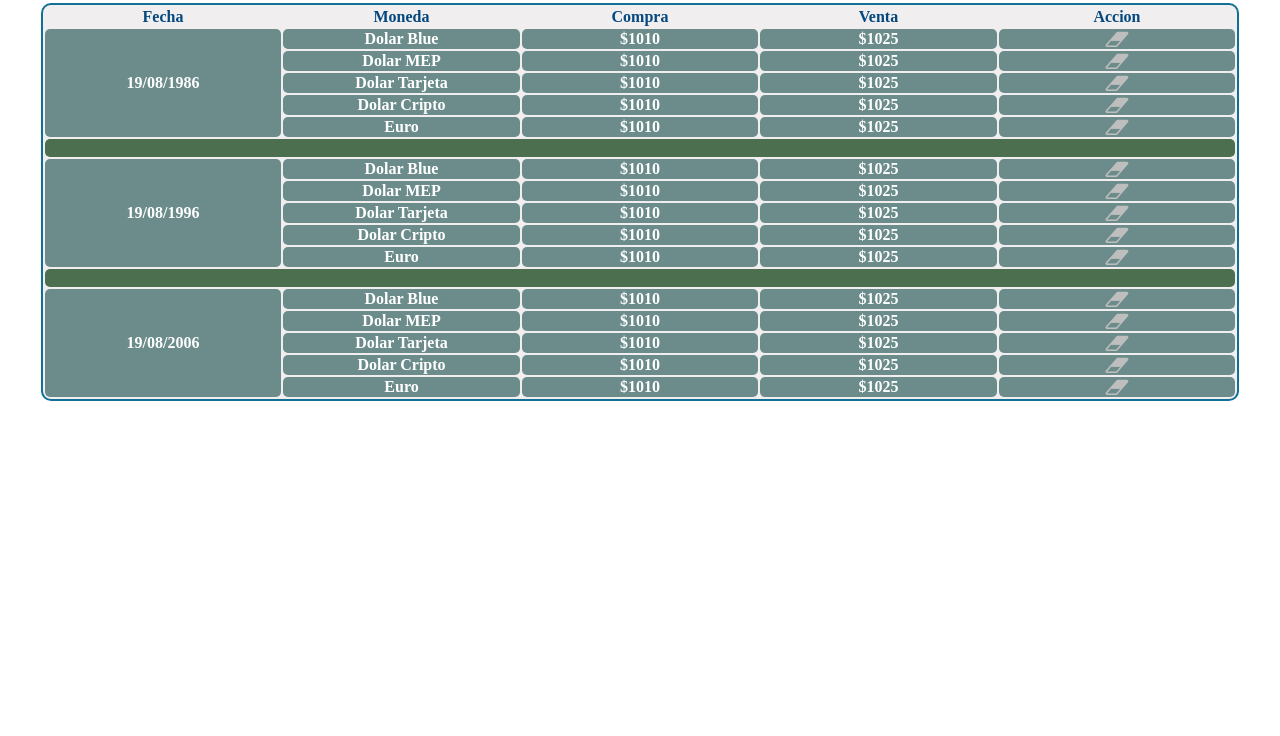
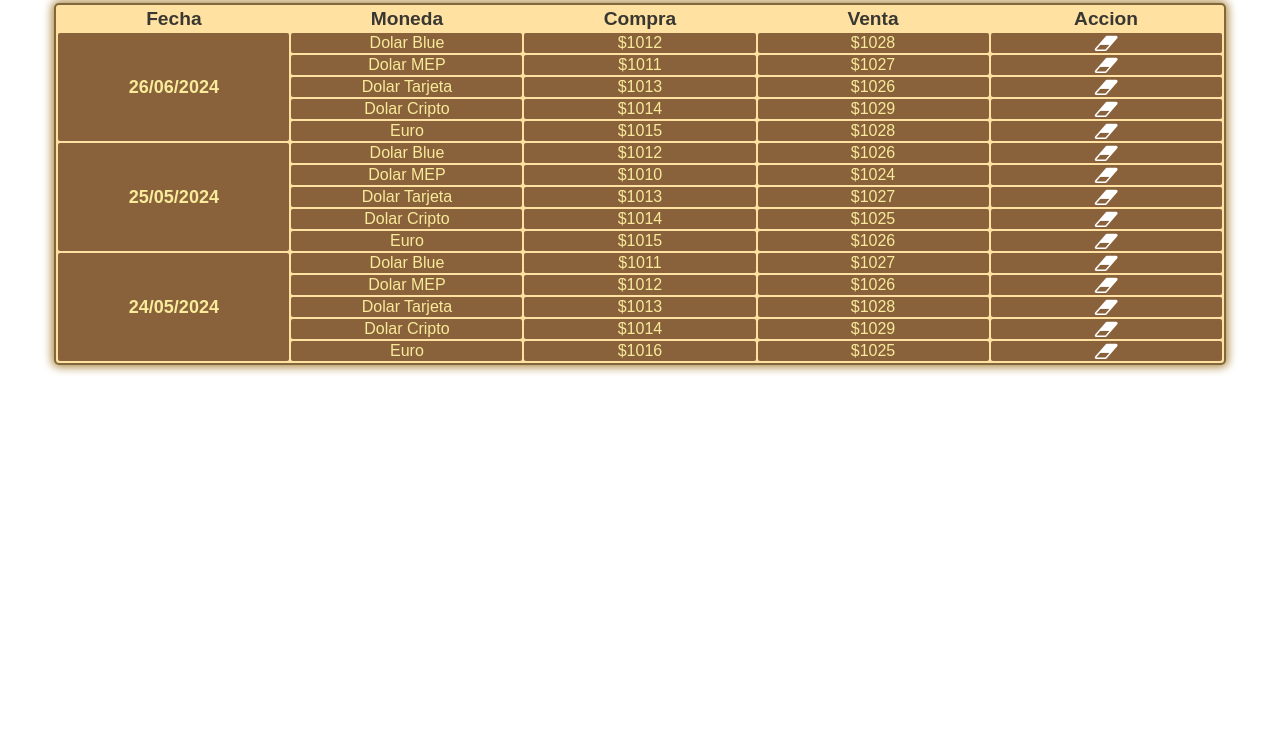
Before and after one commit to emagioda/TUP-LC2-COTIZADOR-app, a plain HTML site: page html/miarchivo.html in a window 1280 px wide. Shown: the part 64-800 px from the top of the page. Drawn offline with Linux system fonts and the light colour scheme.

Commit message:
TRABAJO PRACTICO TERMINADO

```diff
--- a/css/pages/contacto.css
+++ b/css/pages/contacto.css
@@ -1,81 +1,93 @@
-body
-{
-    display: grid;
-    grid-template-columns: 20% 20% 20% 20% 20%;
-    grid-template-rows: 20% 30% 30% 20%;
-    margin-left: 2%;
-    margin-right: 2%;
+html{
+    font-family: sans-serif;
 }
 
-/* #titulo h2{
+#titulo {
+    grid-column-start: 1;
+    grid-column-end: 6;
+    grid-row-start: 1;
+    grid-row-end: 2;
+    text-align: center;
+    padding: auto;
+    margin: 10px 0;
+}
 
-} */
+/* FORMULARIO DE CONTACTO */
 
-#formulario
-{
+#formulario {
     grid-column-start: 1;
     grid-column-end: 3;
     grid-row-start: 2;
     grid-row-end: 5;
     background-color: rgb(247, 247, 247);
-    border: 2px solid  rgb(201, 201, 201);
+    border: 2px solid rgb(201, 201, 201);
     border-radius: 10px 50px 10px 50px;
 }
-#formulario h2
-{
+
+#formulario h2 {
     text-align: center;
 }
-.formLabel
-{
+
+.formLabel {
     display: inline-block;
     width: 25%;
     padding-left: 3%;
 }
-.input1
-{
-    width: 50%;
-    height: 30%;
+
+.input1 {
+    width: 60%;
+    height: 30px;
     border: 1px solid rgb(223, 223, 223);
 }
-.input2
-{
-    width: 50%;
-    height: 70%;
+
+.input2 {
+    width: 40%;
+    height: 20vh;
     border: 1px solid rgb(223, 223, 223);
-    resize: none;
     vertical-align: middle;
 }
 
-#titulo
-{
-    grid-column-start: 1;
-    grid-column-end: 6 ;
-    grid-row-start: 1 ;
-    grid-row-end:  2;
-    text-align: center;
-    padding: auto;
-    margin: 10px 0;
+#mensaje {
+    width: 60%;
+    height: 90px;
+    resize: inherit;
 }
 
-#texto
-{
+#formBotonLimpiar {
+    margin-left: 15%;
+    margin-top: 20px;
+    width: 35%;
+    height: 40px;
+    border-radius: 10px;
+    border: 1px solid rgb(221, 221, 221);
+}
+
+#formBotonEnviar {
+    width: 35%;
+    height: 40px;
+    border-radius: 10px;
+    background-color: rgb(152, 207, 98);
+    border: 1px solid rgb(221, 221, 221);
+}
+
+/* DATOS DE LA INSTITUCIÓN */
+#texto {
     grid-column-start: 3;
-    grid-column-end: 6 ;
-    grid-row-start: 2 ;
-    grid-row-end:  3;
+    grid-column-end: 6;
+    grid-row-start: 2;
+    grid-row-end: 3;
     margin-left: 5%;
     margin-right: 5%;
     padding-top: 5%;
 }
 
-#contacto
-{
+#contacto {
     display: flex;
-    justify-content:space-between;
+    justify-content: space-between;
     grid-column-start: 3;
-    grid-column-end: 6 ;
-    grid-row-start: 3 ;
-    grid-row-end:  5;
+    grid-column-end: 6;
+    grid-row-start: 3;
+    grid-row-end: 5;
     margin-left: 5%;
     margin-right: 5%;
     border: 2px solid rgb(226, 226, 226);
@@ -84,34 +96,26 @@ body
     background-color: white;
 }
 
-#contactoImagen
-{
+#contactoImagen {
     width: 30%;
     height: 80%;
     flex-direction: row;
-    vertical-align:auto;
+    vertical-align: auto;
     padding: 3%;
 }
 
-#contactoTexto
-{
+#contactoTexto {
     flex-direction: row;
 }
 
-#formBotonLimpiar
-{
-    margin-left: 15%;
-    margin-top: 3%;
-    width: 35%;
-    height: 40px;
-    border-radius: 10px;
-    border: 1px solid rgb(221, 221, 221);
+/* MEDIA QUERIES */
+
+@media (min-width: 980px) {
+    body {
+        display: grid;
+        grid-template-columns: 20% 20% 20% 20% 20%;
+        grid-template-rows: 20% 30% 30% 20%;
+        margin-left: 2%;
+        margin-right: 2%;
+    }
 }
-#formBotonEnviar
-{
-    width: 35%;
-    height: 40px;
-    border-radius: 10px;
-    background-color: rgb(152, 207, 98);
-    border: 1px solid rgb(221, 221, 221);
-}
--- a/css/pages/informes.css
+++ b/css/pages/informes.css
@@ -1,79 +1,103 @@
+html {
+    font-family: sans-serif;
+}
+
 body h2 {
     text-align: center;
 }
 
-/*SELECTOR / GRAFICAS*/
-header {
-    display: flex;
-    flex-direction: row;
-    flex-wrap: nowrap;
-    gap: 5px;
-}
+/* SELECTOR Y GRÁFICO */
 
 #contenedorHeader {
-    background-color: blanchedalmond;
+    background-color: rgb(255, 225, 161);
+    color: rgb(57, 55, 50);
     border: 1px solid rgb(153, 91, 34);
     display: flex;
     flex-direction: column;
     align-items: center;
     align-content: center;
     border-radius: 10px;
-    width: 480px;
+    width: 25%;
+    min-width: max-content;
     height: 70px;
-    margin: 0 70px;
 }
 
 #graficas {
-    border: 2px solid rgb(68, 84, 119);
+    border: 1px solid rgb(153, 91, 34);
     border-radius: 10px;
-    width: 70vw;
-    height: 50vh;
+    height: 70vh;
 }
 
 img {
-    width: 70vw;
-    height: 50vh;
+    width: 100%;
 }
 
-#contenedorCompartir {
-    display: flex;
-    flex-direction: row;
-    justify-content: center;
-    align-items: center;
-    border-radius: 10px;
-    border: 2px solid rgb(107, 107, 150);
-    background-color: aliceblue;
-    width: 25vw;
-    height: 8vh;
-    margin-top: 28vh;
+caption {
+    text-align: start;
+    margin-bottom: 15px;
+
 }
 
-div label {
-    padding: 10px 10px;
+caption i {
+    color: rgb(83, 127, 147);
 }
 
-div input {
-    width: 25vw;
-    height: 5vh;
+div select {
+    width: 80%;
     border-radius: 5px;
 }
 
 
-/*TABLA*/
+/* TABLA */
 table {
     margin-top: 5px;
     width: 100%;
-    border: 2px solid rgb(16, 112, 150);
-    border-radius: 10px;
-    background-color: rgb(240, 238, 238);
-    color: rgb(5, 72, 127);
+    border: 2px solid rgb(129, 104, 60);
+    border-radius: 5px;
+    background-color: rgb(255, 225, 161);
+    color: rgb(57, 55, 50);
+    font-size: larger;
+    box-shadow: 0px 0px 10px 2px rgb(170, 131, 58);
 }
 
 tbody td {
     height: 2vh;
+    width: 8%;
     text-align: center;
-    background-color: rgb(108, 140, 140);
-    border-radius: 5px;
-    color: white;
-    font-weight: 700;
+    color: rgb(249, 235, 154);
+    background-color: rgb(137, 98, 59);
+    border-radius: 2px;
+    font-size: medium;
 }
+
+.celdaMoneda {
+    font-size: large;
+    font-weight: 800;
+}
+
+#flechaBaja {
+    color: rgb(162, 5, 5);
+    background-color: rgb(255, 146, 146);
+    border-radius: 4px;
+}
+
+#flechaSuba {
+    color: rgb(36, 102, 0);
+    background-color: rgb(164, 242, 165);
+    border-radius: 4px;
+}
+
+@media (min-width: 800px) {
+    header {
+        display: flex;
+        flex-direction: row;
+        flex-wrap: nowrap;
+        gap: 8px;
+    }
+}
+
+@media (min-width: 580px) {
+    div label {
+        padding: 8px 8px;
+    }
+}
--- a/css/pages/miarchivo.css
+++ b/css/pages/miarchivo.css
@@ -1,16 +1,28 @@
-/*HEADER*/
+html {
+    font-family: sans-serif;
+}
+
+/* TÍTULO */
 header {
     display: flex;
     flex-direction: column;
     align-items: center;
 }
 
-i {
-    color: rgb(190, 190, 190);
+header h3 i {
+    color: rgb(151, 110, 55);
 }
 
-i:hover {
-    color: rgb(50, 144, 28);
+header h3 i:hover {
+    color: rgb(214, 202, 152);
+}
+
+td i {
+    color: rgb(255, 255, 255);
+}
+
+td i:hover {
+    color: rgb(173, 158, 100);
 }
 
 main {
@@ -19,25 +31,27 @@ main {
     align-items: center;
 }
 
-/*TABLA*/
+/* TABLA */
 table {
-    border: 2px solid rgb(16, 112, 150);
-    border-radius: 10px;
-    background-color: rgb(240, 238, 238);
-    color: rgb(5, 72, 127);
+    border: 2px solid rgb(129, 104, 60);
+    border-radius: 5px;
+    background-color: rgb(255, 225, 161);
+    color: rgb(57, 55, 50);
+    font-size: larger;
+    box-shadow: 0px 0px 10px 2px rgb(170, 131, 58);
 }
 
 tbody td {
     height: 2vh;
     width: 8%;
     text-align: center;
-    color: rgb(255, 255, 255);
-    background-color: rgb(108, 140, 140);
-    border-radius: 5px;
-    font-weight: 700;
+    color: rgb(249, 235, 154);
+    background-color: rgb(137, 98, 59);
+    border-radius: 2px;
+    font-size: medium;
 }
 
-.tablaSeparador {
-    background-color: rgb(75, 111, 79);
-    border-radius: 5px;
+.celdaFecha {
+    font-size: large;
+    font-weight: 800;
 }
--- a/html/miarchivo.html
+++ b/html/miarchivo.html
@@ -10,10 +10,11 @@
 </head>
 
 <body>
+    <!------------------------ TÍTULO ------------------------>
     <header>
         <h3>Mi Archivo <i class="fa thin fa-print fa-lg"></i></h3>
-
     </header>
+    <!------------------------ TABLA ------------------------>
     <main>
         <table>
             <thead>
@@ -24,110 +25,104 @@
                 <th>Accion</th>
             </thead>
             <tbody>
+                <!------------------------------------------------>
                 <tr>
-                    <td rowspan="5">19/08/1986</td>
+                    <td rowspan="5" class="celdaFecha">26/06/2024</td>
                     <td>Dolar Blue</td>
-                    <td>$1010</td>
-                    <td>$1025</td>
+                    <td>$1012</td>
+                    <td>$1028</td>
+                    <td><i class="fa solid fa-eraser fa-lg"></td>
+                </tr>
+                <tr>
+                    <td>Dolar MEP</td>
+                    <td>$1011</td>
+                    <td>$1027</td>
+                    <td><i class="fa solid fa-eraser fa-lg"></td>
+                </tr>
+                <tr>
+                    <td>Dolar Tarjeta</td>
+                    <td>$1013</td>
+                    <td>$1026</td>
+                    <td><i class="fa solid fa-eraser fa-lg"></td>
+                </tr>
+                <tr>
+                    <td>Dolar Cripto</td>
+                    <td>$1014</td>
+                    <td>$1029</td>
+                    <td><i class="fa solid fa-eraser fa-lg"></td>
+                </tr>
+                <tr>
+                    <td>Euro</td>
+                    <td>$1015</td>
+                    <td>$1028</td>
+                    <td><i class="fa solid fa-eraser fa-lg"></td>
+                </tr>
+                <!------------------------------------------------>
+                <tr>
+                    <td rowspan="5" class="celdaFecha">25/05/2024</td>
+                    <td>Dolar Blue</td>
+                    <td>$1012</td>
+                    <td>$1026</td>
                     <td><i class="fa solid fa-eraser fa-lg"></td>
                 </tr>
                 <tr>
                     <td>Dolar MEP</td>
                     <td>$1010</td>
-                    <td>$1025</td>
+                    <td>$1024</td>
                     <td><i class="fa solid fa-eraser fa-lg"></td>
                 </tr>
                 <tr>
                     <td>Dolar Tarjeta</td>
-                    <td>$1010</td>
-                    <td>$1025</td>
+                    <td>$1013</td>
+                    <td>$1027</td>
                     <td><i class="fa solid fa-eraser fa-lg"></td>
                 </tr>
                 <tr>
                     <td>Dolar Cripto</td>
-                    <td>$1010</td>
+                    <td>$1014</td>
                     <td>$1025</td>
                     <td><i class="fa solid fa-eraser fa-lg"></td>
                 </tr>
                 <tr>
                     <td>Euro</td>
-                    <td>$1010</td>
-                    <td>$1025</td>
+                    <td>$1015</td>
+                    <td>$1026</td>
                     <td><i class="fa solid fa-eraser fa-lg"></td>
                 </tr>
-
+                <!------------------------------------------------>
                 <tr>
-                    <td class="tablaSeparador" colspan="5"></td>
-                </tr>
-                <tr>
-                    <td rowspan="5">19/08/1996</td>
+                    <td rowspan="5" class="celdaFecha">24/05/2024</td>
                     <td>Dolar Blue</td>
-                    <td>$1010</td>
-                    <td>$1025</td>
+                    <td>$1011</td>
+                    <td>$1027</td>
                     <td><i class="fa solid fa-eraser fa-lg"></td>
                 </tr>
                 <tr>
                     <td>Dolar MEP</td>
-                    <td>$1010</td>
-                    <td>$1025</td>
+                    <td>$1012</td>
+                    <td>$1026</td>
                     <td><i class="fa solid fa-eraser fa-lg"></td>
                 </tr>
                 <tr>
                     <td>Dolar Tarjeta</td>
-                    <td>$1010</td>
-                    <td>$1025</td>
+                    <td>$1013</td>
+                    <td>$1028</td>
                     <td><i class="fa solid fa-eraser fa-lg"></td>
                 </tr>
                 <tr>
                     <td>Dolar Cripto</td>
-                    <td>$1010</td>
-                    <td>$1025</td>
+                    <td>$1014</td>
+                    <td>$1029</td>
                     <td><i class="fa solid fa-eraser fa-lg"></td>
                 </tr>
                 <tr>
                     <td>Euro</td>
-                    <td>$1010</td>
+                    <td>$1016</td>
                     <td>$1025</td>
                     <td><i class="fa solid fa-eraser fa-lg"></td>
                 </tr>
-
-                <tr>
-                    <td class="tablaSeparador" colspan="5"></td>
-                </tr>
-                <tr>
-                    <td rowspan="5">19/08/2006</td>
-                    <td>Dolar Blue</td>
-                    <td>$1010</td>
-                    <td>$1025</td>
-                    <td><i class="fa solid fa-eraser fa-lg"></td>
-                </tr>
-                <tr>
-                    <td>Dolar MEP</td>
-                    <td>$1010</td>
-                    <td>$1025</td>
-                    <td><i class="fa solid fa-eraser fa-lg"></td>
-                </tr>
-                <tr>
-                    <td>Dolar Tarjeta</td>
-                    <td>$1010</td>
-                    <td>$1025</td>
-                    <td><i class="fa solid fa-eraser fa-lg"></td>
-                </tr>
-                <tr>
-                    <td>Dolar Cripto</td>
-                    <td>$1010</td>
-                    <td>$1025</td>
-                    <td><i class="fa solid fa-eraser fa-lg"></td>
-                </tr>
-                <tr>
-                    <td>Euro</td>
-                    <td>$1010</td>
-                    <td>$1025</td>
-                    <td><i class="fa solid fa-eraser fa-lg"></td>
-                </tr>
-
+                <!------------------------------------------------>
             </tbody>
-
         </table>
     </main>
 </body>
```
Also changed, not shown: css/common.css (+0 -27 lines), css/pages/pizarra.css (+4 -4 lines), html/contacto.html (+6 -4 lines), html/informes.html (+12 -9 lines), html/pizarra.html (+9 -9 lines), index.html (+25 -1 lines).
